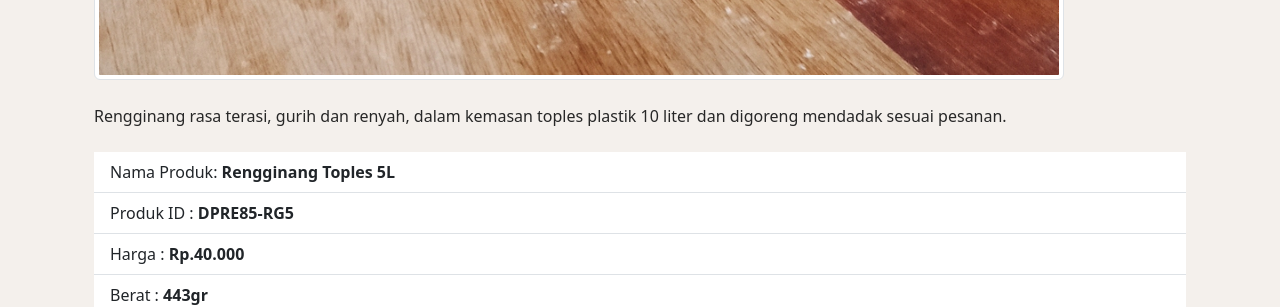
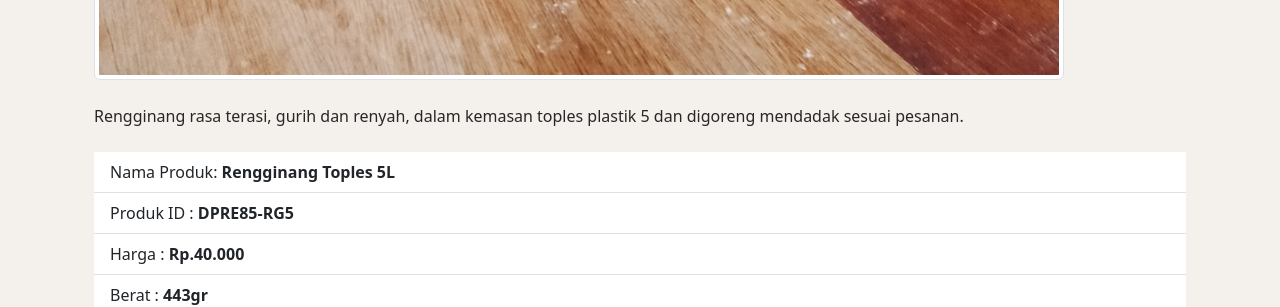
Before and after one commit to dapoerela85/dapoerela85.github.io, a Jekyll site: the page built from _posts/2024-09-26-rengginang-toples-5-liter.md, in a window 1280 px wide. Shown: the part 1501-1808 px from the top of the page. Built offline with Jekyll 4.4.1, drawn with Linux system fonts in a browser that asks for light colours; nearby versions of some CDN libraries; comment, search, counter and statistics services are not loaded.

Commit message:
Update 2024-09-26-rengginang-toples-5-liter.md

```diff
--- a/_posts/2024-09-26-rengginang-toples-5-liter.md
+++ b/_posts/2024-09-26-rengginang-toples-5-liter.md
@@ -10,6 +10,6 @@ weight: "443gr"
 price: "Rp.40.000"
 halalID: ""
 productID: "DPRE85-RG5"
-excerpt: "Rengginang rasa terasi, gurih dan renyah, dalam kemasan toples plastik 10 liter."
+excerpt: "Rengginang rasa terasi, gurih dan renyah, dalam kemasan toples plastik 5 liter."
 ---
-Rengginang rasa terasi, gurih dan renyah, dalam kemasan toples plastik 10 liter dan digoreng mendadak sesuai pesanan.
+Rengginang rasa terasi, gurih dan renyah, dalam kemasan toples plastik 5 dan digoreng mendadak sesuai pesanan.
```
